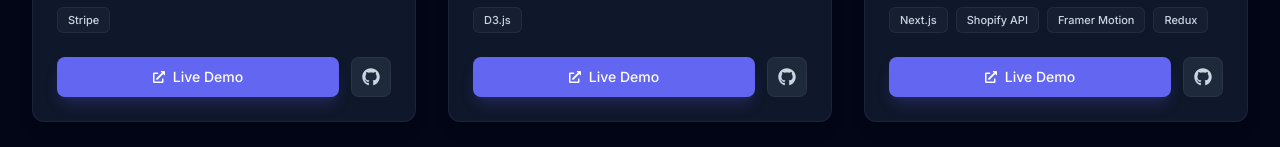
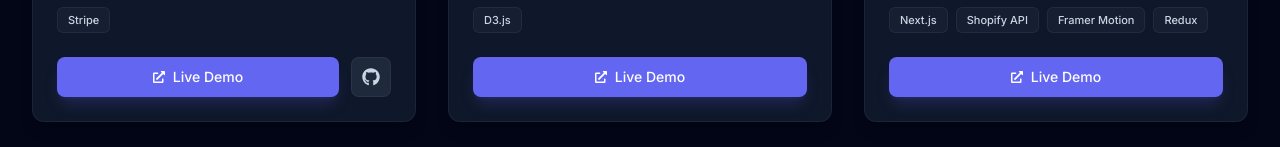
Before and after one commit to mfarhan077/Farhanzafar_Portfolio, a React (Vite) app: page / in a window 1280 px wide. Shown: the part 3719-3866 px from the top of the page. Built offline with nearby package versions, Linux system fonts and the light colour scheme.

Commit message:
Restored GitHub profile links

```diff
--- a/src/components/sections/Projects.jsx
+++ b/src/components/sections/Projects.jsx
@@ -53,8 +53,13 @@ const ProjectCard = ({ project, index }) => {
                     >
                         <FaExternalLinkAlt className="text-xs" /> Live Demo
                     </a>
+                    {/* GitHub / Code Link */}
+                    {(() => {
+                        const gitUrl = project.codeLink || project.githubLink;
+                        if (gitUrl && gitUrl !== '#' && gitUrl !== '') {
+                            return (
                                 <a
-                        href={project.codeLink || project.githubLink}
+                                    href={gitUrl}
                                     className="p-2.5 bg-slate-800 text-slate-300 rounded-lg hover:bg-slate-700 hover:text-white transition-all duration-300 border border-white/5"
                                     title="View Code"
                                     target="_blank"
@@ -62,6 +67,10 @@ const ProjectCard = ({ project, index }) => {
                                 >
                                     <FaGithub className="text-lg" />
                                 </a>
+                            );
+                        }
+                        return null;
+                    })()}
                 </div>
             </div>
         </motion.div>
```
Also changed, not shown: package.json (+6 -6 lines), 1 other file (tests, documents, lock files or other folders). Lines whose indentation alone changed are shown as unchanged.
